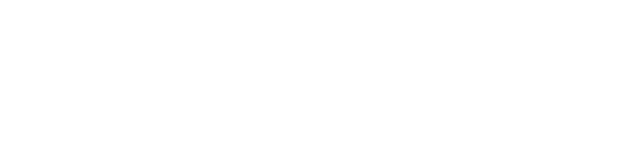
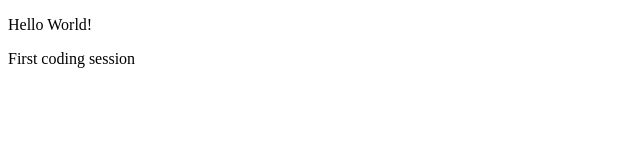
Before and after one commit to nathkelly3/first-reop, a plain HTML site: page index.html in a window 1280 px wide. Shown: the whole page, without its empty margins (0-640 px from the left). Drawn offline with Linux system fonts and the light colour scheme.

Commit message:
added new paragrah

```diff
--- a/index.html
+++ b/index.html
@@ -18,8 +18,8 @@
   <!--[if lt IE 7]>
       <p class="browsehappy">You are using an <strong>outdated</strong> browser. Please <a href="#">upgrade your browser</a> to improve your experience.</p>
     <![endif]-->
-  <p></p>
-
+  <p>Hello World!</p>
+  <p>First coding session</p>
   <script src="" async defer></script>
 </body>
 
```
